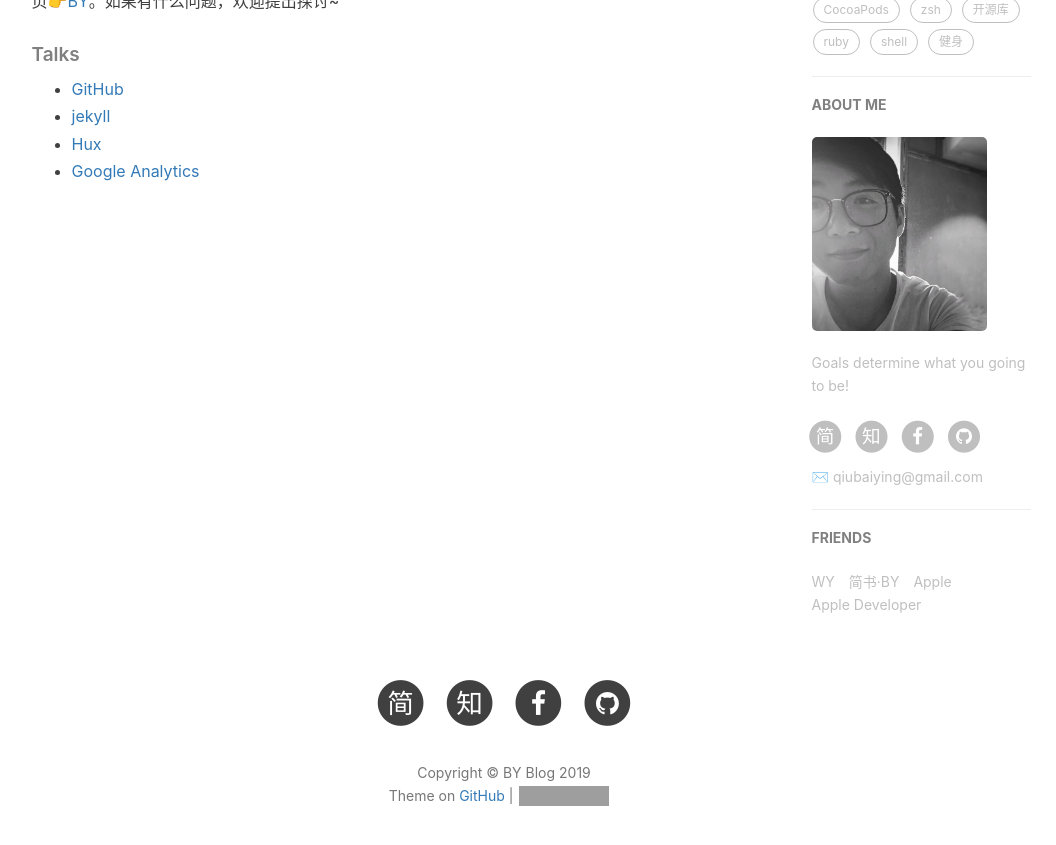
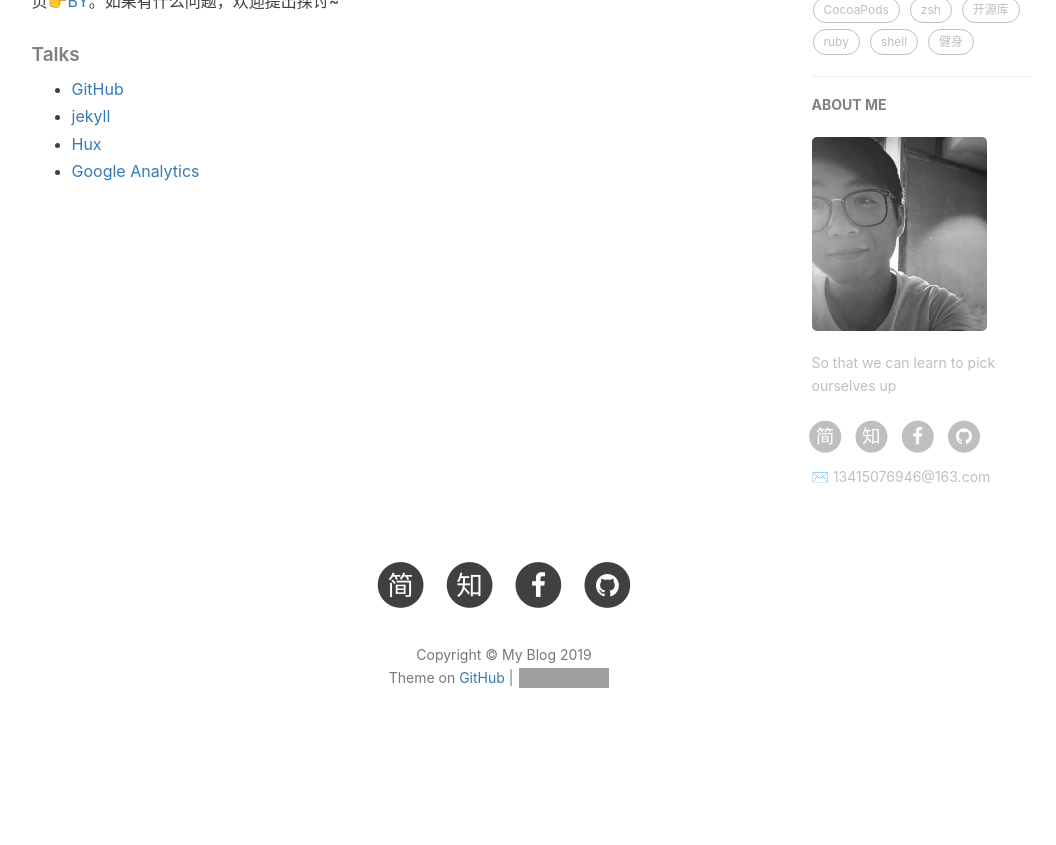
Before and after one commit to XWayne/XWayne.github.io, a Jekyll site: the page built from about.html, in a window 1280 px wide and 900 px high, scrolled down 713 px. Shown: the top 845 px of the window, without its empty margins (136-1192 px from the left). Built offline with Jekyll 4.4.1, drawn with Linux system fonts in a browser that asks for light colours; nearby versions of some CDN libraries; comment, search, counter and statistics services are not loaded; after the commit the page ends 1495 px from its top, so only the background shows below that; some of the changed lines change nothing that is shown; grey boxes are pictures that could not be loaded.

Commit message:
Update _config.yml

```diff
--- a/_config.yml
+++ b/_config.yml
@@ -1,29 +1,29 @@
-# Site settings
-title: BY Blog
-SEOTitle: 柏荧的博客 | BY Blog
+# Site settings 基础设置
+title: My Blog
+SEOTitle: John的博客 | My Blog
 header-img: img/post-bg-desk.jpg
-email: qiubaiying@gmail.com
-description: "Every failure is leading towards success."
-keyword: "BY, BY Blog, 柏荧的博客, qiubaiying, 邱柏荧, iOS, Apple, iPhone"
-url: "http://qiubaiying.github.io"          # your host, for absolute URL
+email: 13415076946@163.com
+description: "Why do we fall."
+keyword: "Android,java"
+url: "http://XWayne.github.io"          # your host, for absolute URL
 baseurl: ""      # for example, '/blog' if your blog hosted on 'host/blog'
-github_repo: "https://github.com/qiubaiying/qiubaiying.github.io.git" # you code repository
+github_repo: "https://github.com/XWayne/XWayne.github.io.git" # you code repository
 
-# Sidebar settings
+# Sidebar settings 侧边栏
 sidebar: true                           # whether or not using Sidebar.
-sidebar-about-description: "Goals determine what you going to be!"
+sidebar-about-description: "So that we can learn to pick ourselves up"
 sidebar-avatar: /img/about-BY-gentle.jpg      # use absolute URL, seeing it's used in both `/` and `/about/`
 
 
 
 # SNS settings
 RSS: false
-# weibo_username:     qiubaiying
-zhihu_username:     qiubaiying
-github_username:    qiubaiying
-facebook_username:  baiying.qiu.7
-jianshu_username:   e71990ada2fd
-#twitter_username:   qiubaiying
+# weibo_username:     John
+zhihu_username:     John
+github_username:    John
+facebook_username:  John
+jianshu_username:   John
+#twitter_username:   John
 
 
 
@@ -57,28 +57,29 @@ kramdown:
 
 # 评论系统
 # Disqus（https://disqus.com/）
-# disqus_username: qiubaiying
+disqus_username: disqus_eJGkhzAyNq
 
-# Gitalk
-gitalk:
-  enable: true    #是否开启Gitalk评论
-  clientID: f2c84e7629bb1446c1a4                            #生成的clientID
-  clientSecret: ca6d6139d1e1b8c43f8b2e19492ddcac8b322d0d    #生成的clientSecret
-  repo: qiubaiying.github.io    #仓库名称
-  owner: qiubaiying    #github用户名
-  admin: qiubaiying
-  distractionFreeMode: true #是否启用类似FB的阴影遮罩
+# Gitalk 暂不开启
+
+#gitalk:
+#  enable: true    #是否开启Gitalk评论
+ # clientID: f2c84e7629bb1446c1a4                            #生成的clientID
+ # clientSecret: ca6d6139d1e1b8c43f8b2e19492ddcac8b322d0d    #生成的clientSecret
+#  repo: qiubaiying.github.io    #仓库名称
+ # owner: qiubaiying    #github用户名
+  #admin: qiubaiying
+  #distractionFreeMode: true #是否启用类似FB的阴影遮罩
 
 
 # 统计
 
 # Analytics settings
 # Baidu Analytics
-ba_track_id: b50bf2b12b5338a1845e33832976fd68
+#ba_track_id: b50bf2b12b5338a1845e33832976fd68
 
 # Google Analytics
-ga_track_id: 'UA-90855596-1'            # Format: UA-xxxxxx-xx
-ga_domain: qiubaiying.top               # 默认的是 auto, 这里我是自定义了的域名，你如果没有自己的域名，需要改成auto
+#ga_track_id: 'UA-90855596-1'            # Format: UA-xxxxxx-xx
+#ga_domain: qiubaiying.top               # 默认的是 auto, 这里我是自定义了的域名，你如果没有自己的域名，需要改成auto
 
 
 
@@ -97,18 +98,18 @@ service-worker: true
 
 
 # Friends
-friends: [
-    {
-        title: "WY",
-        href: "http://zhengwuyang.com"
-    },{
-        title: "简书·BY",
-        href: "http://www.jianshu.com/u/e71990ada2fd"
-    },{
-        title: "Apple",
-        href: "https://apple.com"
-    },{
-        title: "Apple Developer",
-        href: "https://developer.apple.com/"
-    }
-]
+#friends: [
+#    {
+  #      title: "WY",
+    #    href: "http://zhengwuyang.com"
+   # },{
+    #    title: "简书·BY",
+    #    href: "http://www.jianshu.com/u/e71990ada2fd"
+   # },{
+   #     title: "Apple",
+    #    href: "https://apple.com"
+  #  },{
+     #   title: "Apple Developer",
+    #    href: "https://developer.apple.com/"
+  #  }
+#]
```
